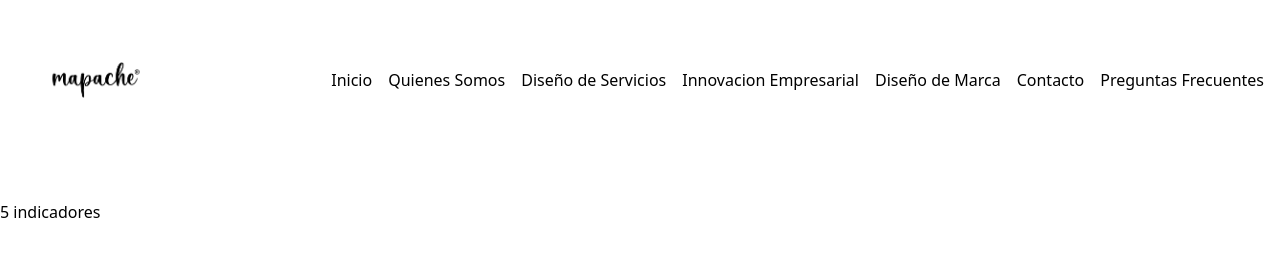
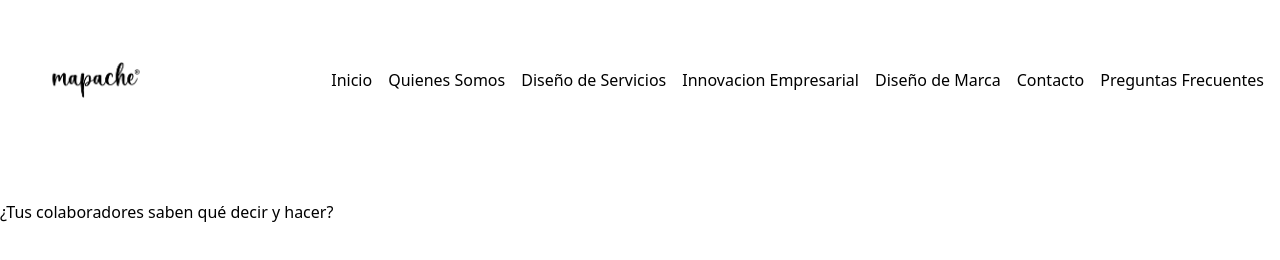
Before and after one commit to mauricio1jm/MAPACHE-PROYECT, an Astro site: page / in a window 1280 px wide. Built offline with nearby package versions, Linux system fonts and the light colour scheme; Astro itself is replaced by a stand-in of ours.

Commit message:
actualizacion de inicio

```diff
--- a/src/pages/index.astro
+++ b/src/pages/index.astro
@@ -2,7 +2,7 @@
 import Welcome from '../components/Welcome.astro';
 import Layout from '../layouts/Layout.astro';
 import Nav from '../layouts/nav.astro';
-import Inicio from './seciones/inicio.astro';
+import Inicio from './sections/inicio.astro';
 
 // Welcome to Astro! Wondering what to do next? Check out the Astro documentation at https://docs.astro.build
 // Don't want to use any of this? Delete everything in this file, the `assets`, `components`, and `layouts` directories, and start fresh.
--- a/src/pages/seciones/Inicio.astro
+++ /dev/null
@@ -1,8 +0,0 @@
----
----
-<section>
-    <h1>
-5 indicadores
-    </h1>
-
-</section>
--- /dev/null
+++ b/src/pages/sections/Inicio.astro
@@ -0,0 +1,11 @@
+---
+---
+<section>
+   <section>
+    <h1>
+      ¿Tus colaboradores saben qué decir y hacer?
+    </h1>
+
+   </section>
+
+</section>
```
